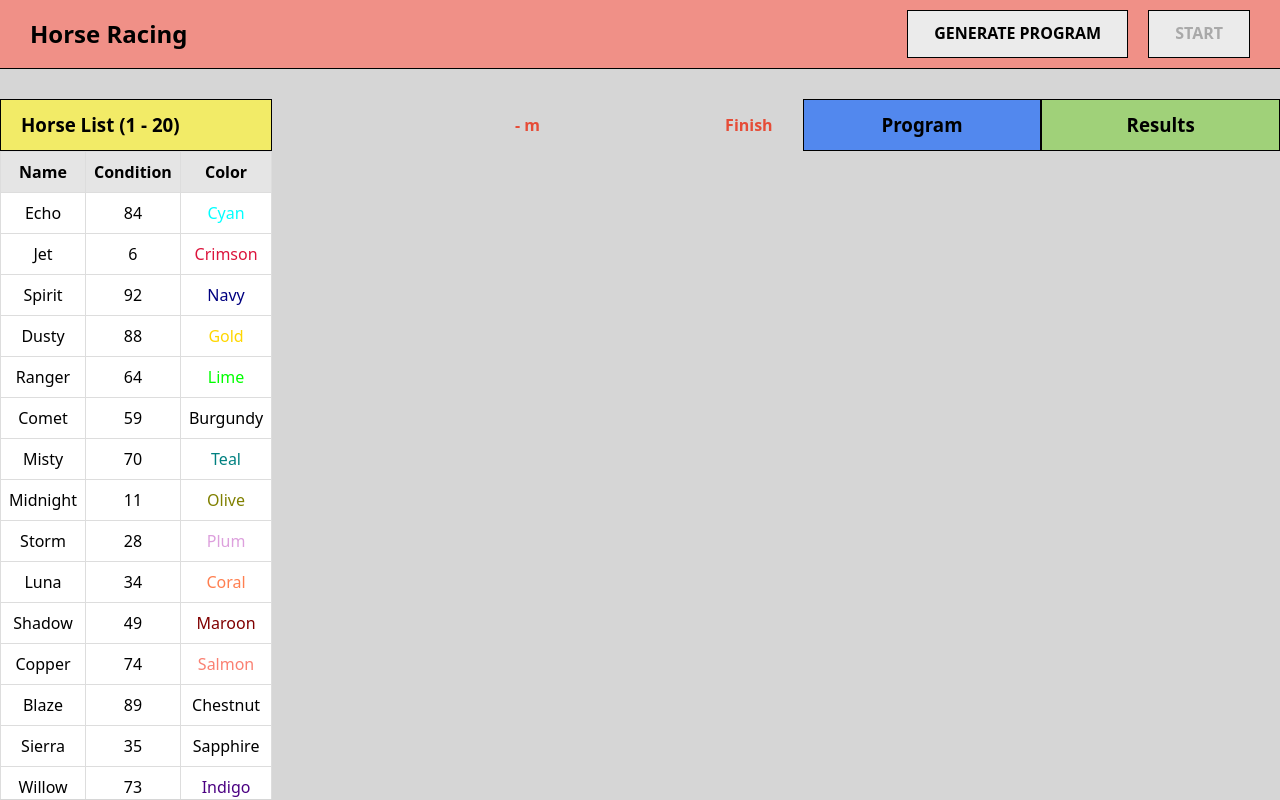
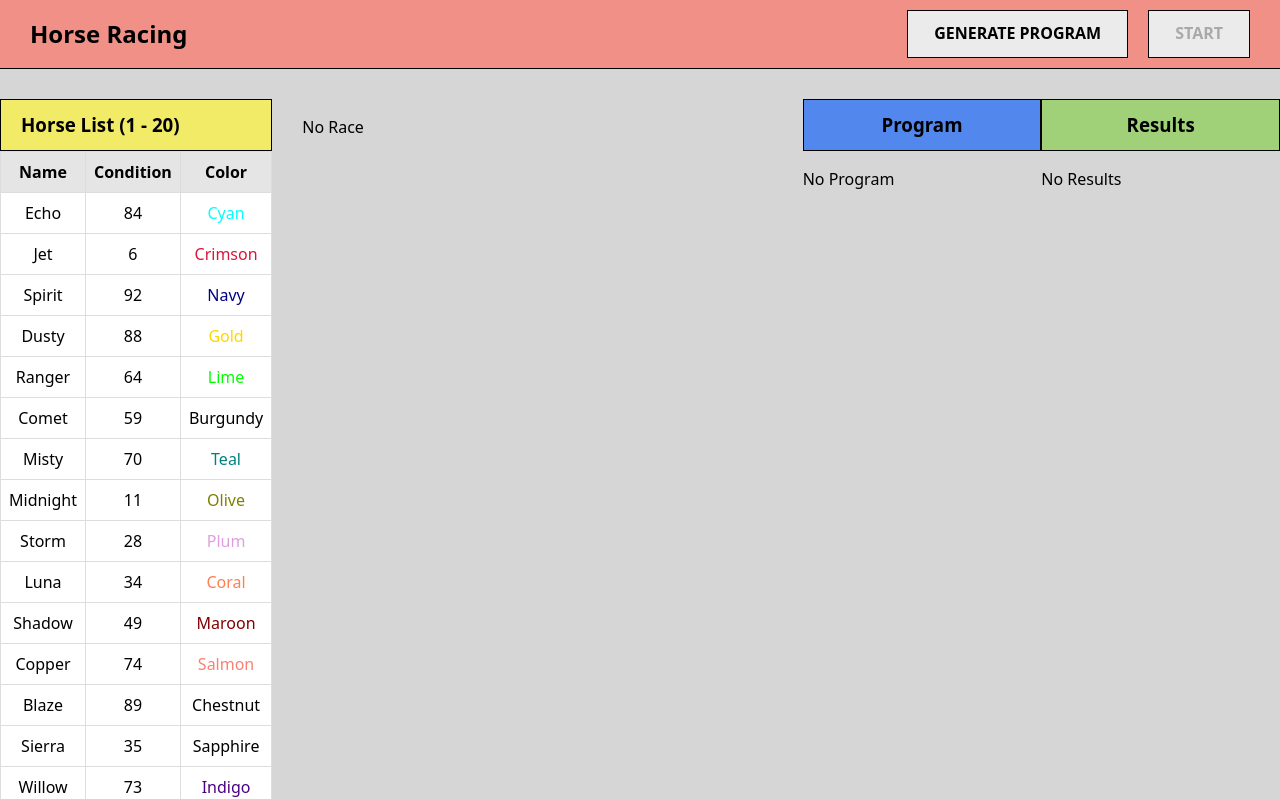
Before and after one commit to steve-232/test-vue, a Vue app: page / in a window 1280 px wide. Built offline with nearby package versions, Linux system fonts and the light colour scheme.

Commit message:
add empty states

```diff
--- a/src/components/ColumnProgram.vue
+++ b/src/components/ColumnProgram.vue
@@ -1,6 +1,8 @@
 <template>
   <BaseColumn title="Program" text-align="center" header-bg-color="#5288ee">
+    <Text v-if="!raceSchedule.length">No Program</Text>
     <TableScorePosition
+      v-else
       v-for="(race, i) in raceSchedule"
       :key="race.id"
       :data="race.participants"
@@ -14,6 +16,7 @@ import { storeToRefs } from "pinia";
 import { useRaceStore } from "@/stores/race";
 import BaseColumn from "@/components/base/BaseColumn.vue";
 import TableScorePosition from "@/components/common/TableScorePosition.vue";
+import Text from "@/components/common/Text.vue";
 
 const raceStore = useRaceStore();
 const { raceSchedule } = storeToRefs(raceStore);
--- a/src/components/ColumnResults.vue
+++ b/src/components/ColumnResults.vue
@@ -1,6 +1,8 @@
 <template>
   <BaseColumn title="Results" text-align="center" header-bg-color="#a0d179">
+    <Text v-if="!results.length">No Results</Text>
     <TableScorePosition
+      v-else
       v-for="race in results"
       :key="race.id"
       :data="race.participants"
@@ -14,6 +16,7 @@ import { storeToRefs } from "pinia";
 import { useRaceStore } from "@/stores/race";
 import BaseColumn from "@/components/base/BaseColumn.vue";
 import TableScorePosition from "@/components/common/TableScorePosition.vue";
+import Text from "@/components/common/Text.vue";
 
 const raceStore = useRaceStore();
 const { results } = storeToRefs(raceStore);
--- a/src/components/hippodrome/Hippodrome.vue
+++ b/src/components/hippodrome/Hippodrome.vue
@@ -1,5 +1,7 @@
 <template>
   <section class="hippodrome">
+    <Text v-if="!activeRace">No Race</Text>
+    <div v-else>
       <div class="hippodrome__content" :key="refreshKey">
         <HippodromeHorse
           v-for="(horse, i) in activeRace?.participants"
@@ -18,6 +20,7 @@
         {{ activeRace?.title }} - {{ activeRace?.length }}m
         <span>Finish</span>
       </div>
+    </div>
   </section>
 </template>
 
@@ -26,6 +29,7 @@ import { ref, watch } from "vue";
 import { storeToRefs } from "pinia";
 import { useRaceStore } from "@/stores/race";
 import HippodromeHorse from "@/components/hippodrome/HippodromeHorse.vue";
+import Text from "@/components/common/Text.vue";
 import { NUMBER_OF_HORSES_PER_RACE } from "@/config";
 import type { HorseColor, HorseName, RaceParticipant } from "@/ts";
 
```
Lines whose indentation alone changed are shown as unchanged.
